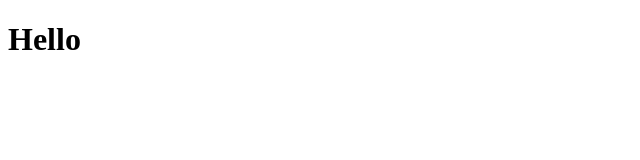
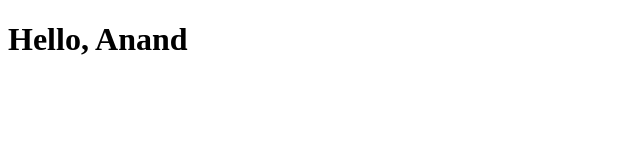
Before and after one commit to anand8green/miracle, a website: page index.html in a window 1280 px wide. Shown: the whole page, without its empty margins (0-640 px from the left). Drawn offline with Linux system fonts and the light colour scheme.

Commit message:
updated name

```diff
--- a/index.html
+++ b/index.html
@@ -6,7 +6,7 @@
 		<title>Document</title>
 	</head>
 	<body>
-		<h1>Hello</h1>
+		<h1>Hello, Anand</h1>
 		<script>
 			let ws;
 			const proto = window.location.protocol === 'https' ? 'wss' : 'ws';
```
